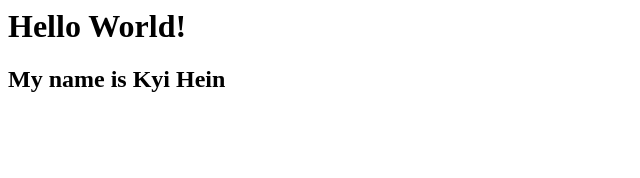
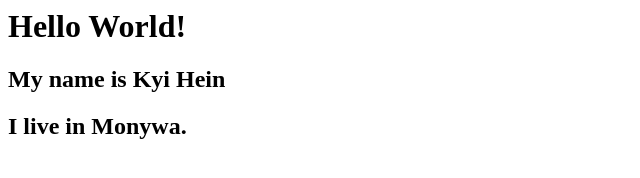
Before and after one commit to kyihein1996/kyihein1996.github.io, a plain HTML site: page index.html in a window 1280 px wide. Shown: the whole page, without its empty margins (0-640 px from the left). Drawn offline with Linux system fonts and the light colour scheme.

Commit message:
add adress

```diff
--- a/index.html
+++ b/index.html
@@ -1,2 +1,3 @@
 <h1>Hello World!</h1>
 <h2>My name is Kyi Hein</h2>
+<h2> I live in Monywa.</h2>
```
